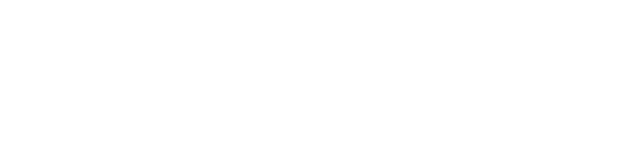
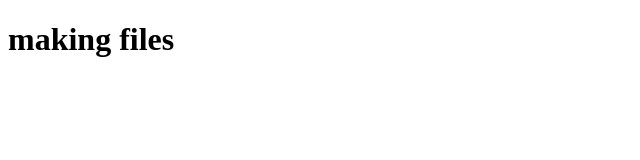
Before and after one commit to kanchanchaudhary37/task9, a plain HTML site: page index.html in a window 1280 px wide. Shown: the whole page, without its empty margins (0-640 px from the left). Drawn offline with Linux system fonts and the light colour scheme.

Commit message:
making files

```diff
--- a/index.html
+++ b/index.html
@@ -7,6 +7,7 @@
     <title>Document</title>
 </head>
 <body>
+    <h1>making files</h1>
 
 </body>
 </html>
```
